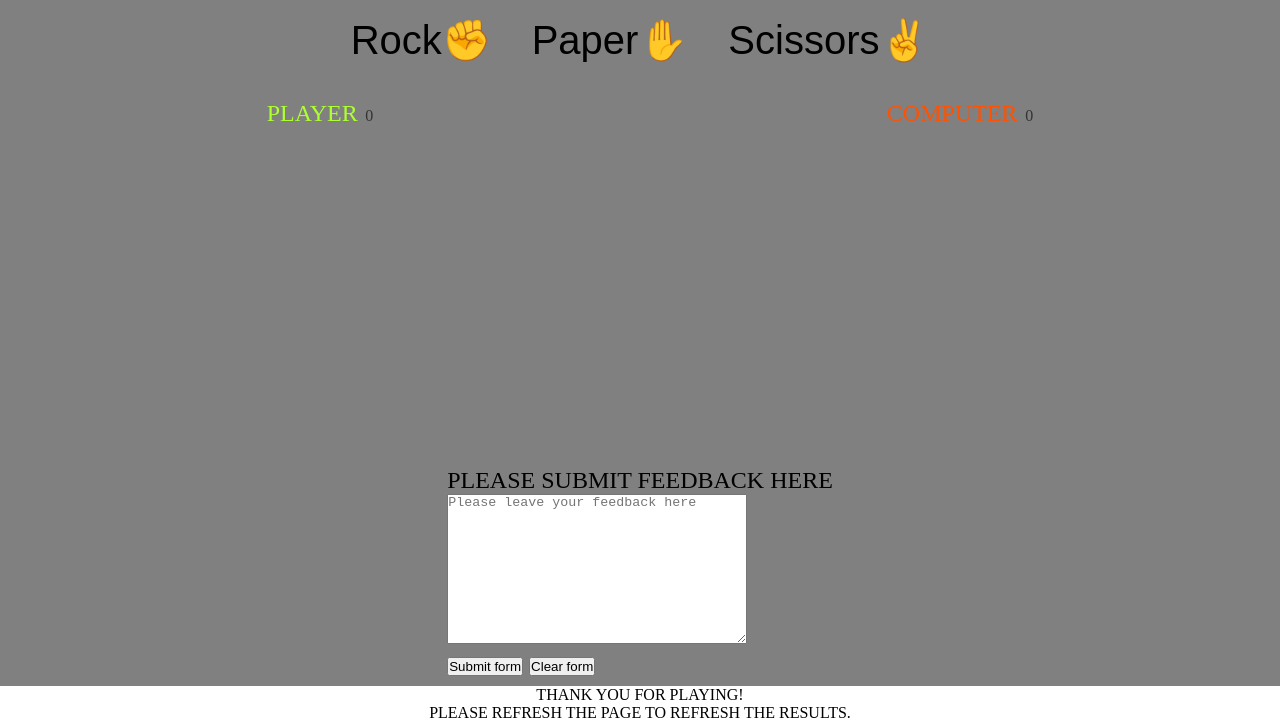
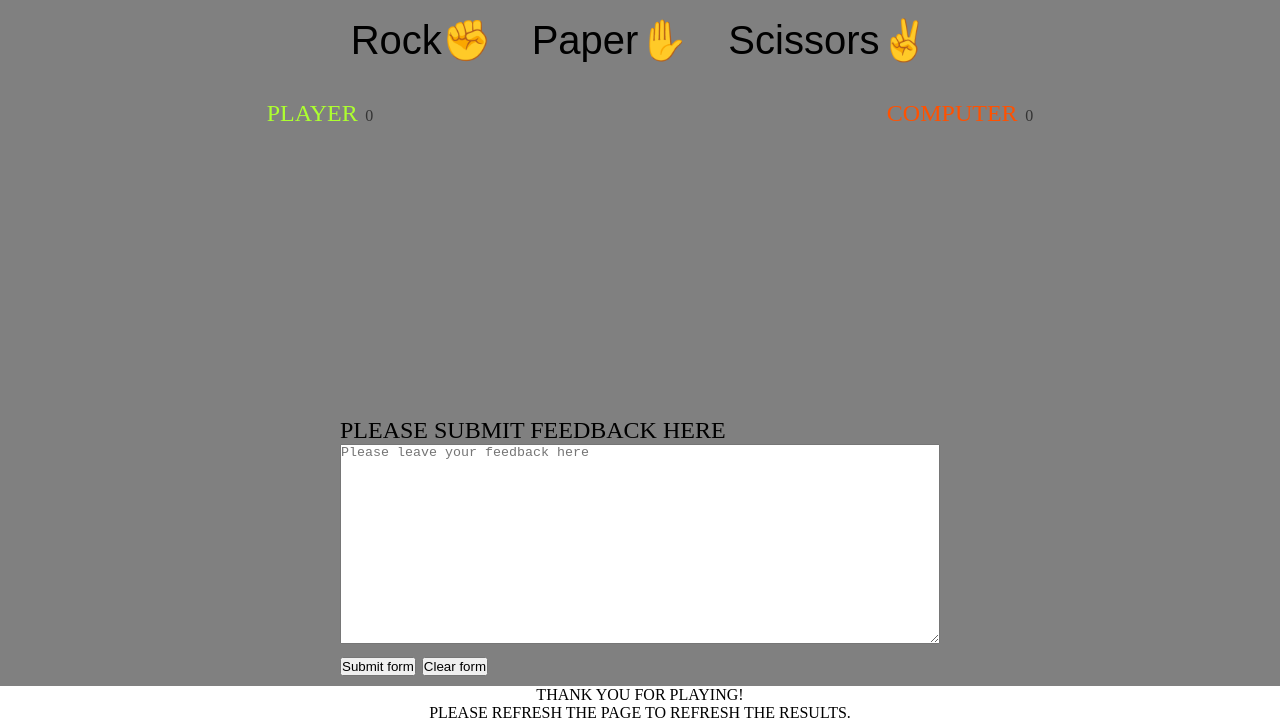
Before and after one commit to Code-Institute-Submissions/Kacper015-Rock-Paper-Scissors-Game_OctResub, a plain HTML site: page index.html in a window 1280 px wide. Shown: the part 78-800 px from the top of the page. Drawn offline with Linux system fonts and the light colour scheme.

Commit message:
Update style.css

```diff
--- a/style.css
+++ b/style.css
@@ -76,8 +76,8 @@ body {
 }
 
 textarea {
-  width: 300px;
-  height: 150px;
+  width: 600px;
+  height: 200px;
 }
 
 footer{
```
